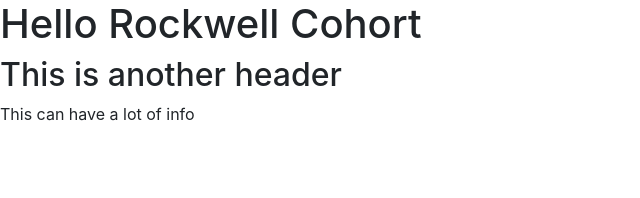
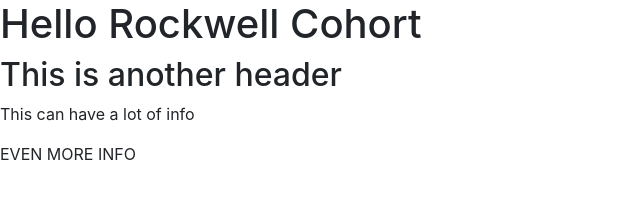
Before and after one commit to shawnatwrussell/DayOne, a plain HTML site: page index.html in a window 1280 px wide. Shown: the whole page, without its empty margins (0-640 px from the left). Drawn offline with nearby package versions, Linux system fonts and the light colour scheme.

Commit message:
new commit

```diff
--- a/index.html
+++ b/index.html
@@ -14,6 +14,7 @@
    <h1>Hello Rockwell Cohort</h1>
    <h2>This is another header</h2>
    <p>This can have a lot of info</p>
+   <p>EVEN MORE INFO</p>
     <!-- Optional JavaScript -->
     <!-- jQuery first, then Popper.js, then Bootstrap JS -->
     <script src="https://code.jquery.com/jquery-3.3.1.slim.min.js" integrity="sha384-q8i/X+965DzO0rT7abK41JStQIAqVgRVzpbzo5smXKp4YfRvH+8abtTE1Pi6jizo" crossorigin="anonymous"></script>
```
